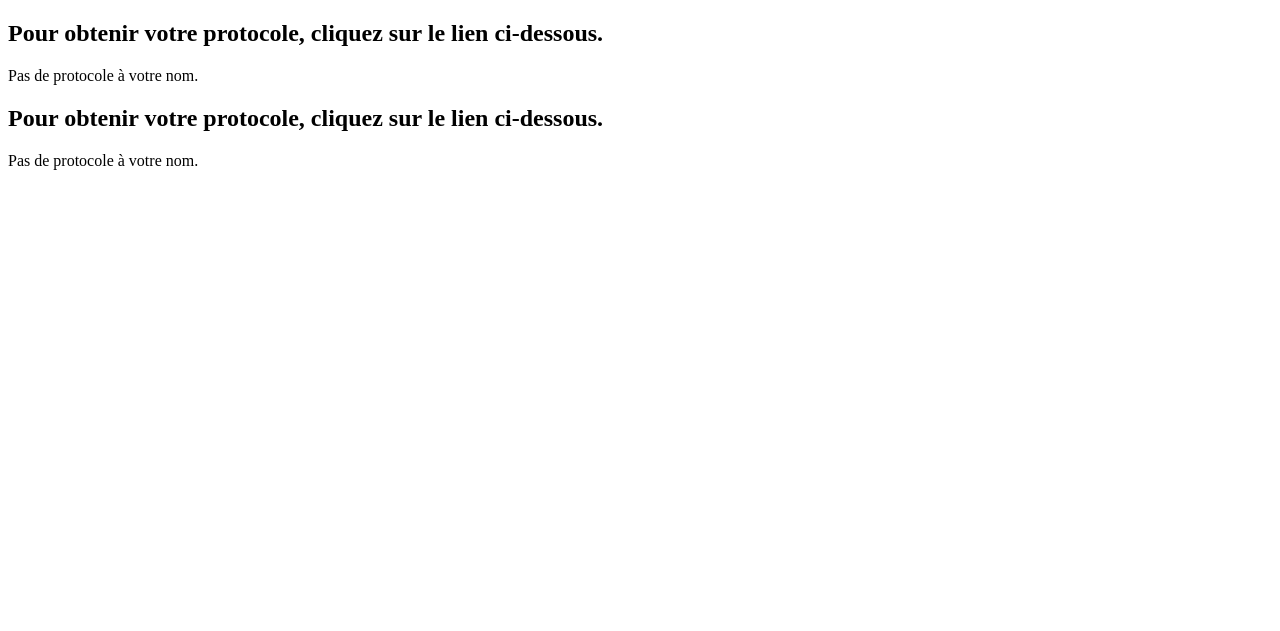
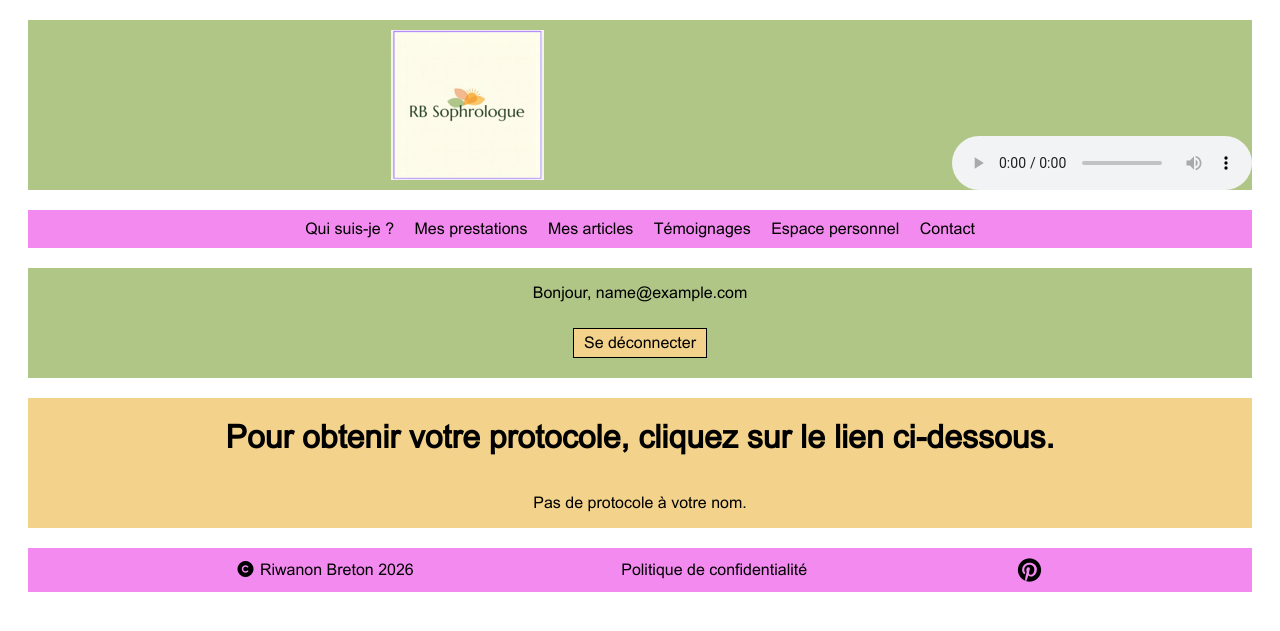
Before and after one commit to thibf-klt/RBS, a PHP site: page /index.php?action=protocol in a window 1280 px wide. Shown: the top 631 px of the page. Run offline with PHP 8.4, Linux system fonts and the light colour scheme; the visitor is signed in with stand-in values (Sample User, id 1); data that the repository does not hold is empty; style sheets or scripts are compiled from the project's sources.

Commit message:
deconnection

```diff
--- a/app/router.php
+++ b/app/router.php
@@ -1,54 +1,80 @@
 <?php
 class Route {
-    public function redirectTowards (string $action="welcome"): void {
+
+    // Pages where a connection is needed
+    private array $protected = [
+        'exercise',
+        'protocol',
+        'personalSpace',
+        'updatePost',
+        'post'
+    ];
+
+    private function checkSession(): void {
+        if (!isset($_SESSION['email'])) {
+            header('Location: index.php?action=connexion');
+            exit;
+        }
+    }
+
+    public function redirectTowards(string $action = "welcome"): void {
+
+        // Check the session if the page is protected
+        if (in_array($action, $this->protected)) {
+            $this->checkSession();
+        }
+
         switch ($action) {
-        case 'welcome';
+            case 'welcome':
                 require ROOT . "/controller/welcome.php";
                 break;
-        case 'exercise';
+            case 'exercise':
                 require ROOT . "/controller/exercise.php";
                 break;
-        case 'testimony';
+            case 'testimony':
                 require ROOT . "/controller/testimony.php";
                 break;
-        case 'protocol';
+            case 'protocol':
                 require ROOT . "/controller/protocol.php";
                 break;
-        case 'post';
+            case 'post':
                 require ROOT . "/controller/post.php";
                 break;
-        case 'connexion';
+            case 'connexion':
                 require ROOT . "/controller/connexion.php";
                 break;
-        case 'service';
+            case 'service':
                 require ROOT . "/controller/service.php";
                 break;
-        case 'updatePost';
+            case 'updatePost':
                 require ROOT . "/controller/updatePost.php";
                 break;
-        case 'presentation';
+            case 'presentation':
                 require ROOT . "/controller/presentation.php";
                 break;
-        case 'prestation';
+            case 'prestation':
                 require ROOT . "/controller/prestation.php";
                 break;
-        case 'authentification';
+            case 'authentification':
                 require ROOT . "/controller/authentification.php";
                 break;
-        case 'contact';
+            case 'contact':
                 require ROOT . "/controller/contact.php";
                 break;
-        case 'individual';
+            case 'individual':
                 require ROOT . "/controller/individual.php";
                 break;
-        case 'entreprise';
+            case 'entreprise':
                 require ROOT . "/controller/entreprise.php";
                 break;
-        case 'personalSpace';
+            case 'personalSpace':
                 require ROOT . "/controller/personalSpace.php";
                 break;
-        case 'confidentiality';
+            case 'confidentiality':
                 require ROOT . "/controller/confidentiality.php";
+                break;
+            case 'logout':
+                require ROOT . "/controller/welcome.php";
                 break;
             default:
                 require ROOT . "/controller/page404.php";
--- a/controller/protocol.php
+++ b/controller/protocol.php
@@ -1,18 +1,20 @@
 <?php
-session_start();
 
 // check if user is logged on
 if (!isset($_SESSION['idUser'])) {
-    header('Location: /login.php');
+    header('Location: /authentification.php');
     exit;
 }
 
+// call the view
+require_once ROOT . "/view/head.php";
+require_once ROOT . "/view/header.php";
+require_once ROOT . "/view/menu.php";
 require_once ROOT . "/model/protocol.php";
 
 // get the data
 $protocols = getProtocols($_SESSION['idUser']);
 
-// call the view
-include ROOT . "/view/protocol.php";
-
+require_once ROOT . "/view/protocol.php";
+require_once ROOT . "/view/footer.php";
 ?>
--- a/model/exercise.php
+++ b/model/exercise.php
@@ -9,9 +9,9 @@ function getExercises() {
         $req = $cnx->prepare("SELECT *
             FROM EXERCISE
             INNER JOIN USES USING (idEx)
-            INNER JOIN MEDIA USING (idEx)
-            INNER JOIN INSERT_ USING (idEx)
-            INNER JOIN PDF USING (idEx)");
+            INNER JOIN MEDIA USING (idMed)
+            INNER JOIN INSERTING USING (idEx)
+            INNER JOIN PDF USING (idPdf)");
         $req->execute();
         while ($exercise = $req->fetch(PDO::FETCH_ASSOC)) {
             $result[] = $exercise;
--- a/public/style/style.css
+++ b/public/style/style.css
@@ -156,7 +156,8 @@ a {
   font-size: medium;
   display: block;
   margin: auto;
-  margin-bottom: 20px;
+  margin-bottom: 10px;
+  margin-top: 10px;
 }
 
 /*********** post.php ****************/
@@ -269,12 +270,6 @@ a {
   margin: 20px;
 }
 
-.button {
-  background-color: #F3D28B;
-  margin-top: 8px;
-  border: 1px solid;
-}
-
 /************* individual.php-entreprise.php ***********/
 .frame {
   background-color: #F3D28B;
@@ -313,6 +308,10 @@ a {
   margin: 20px;
   display: flex;
   padding: 8px;
+  flex-direction: column;
+}
+#confidentiality h1 {
+  text-align: center;
 }
 
 /***************** personalSpace.php ************/
@@ -321,6 +320,13 @@ a {
   margin: 20px;
   display: flex;
   flex-direction: column;
+  text-align: center;
+}
+
+.buttons {
+  display: flex;
+  gap: 50px;
+  justify-content: center;
 }
 
 /************** page404.php *****************/
@@ -328,6 +334,25 @@ a {
   background-color: #F3D28B;
   margin: 20px;
   display: flex;
+}
+
+/**************** protocol.php ********************/
+.protocol {
+  background-color: #F3D28B;
+  margin: 20px;
+  display: flex;
+  flex-direction: column;
+  text-align: center;
+}
+
+/******************** logout *******************/
+.logout {
+  background-color: #B0C687;
+  margin: 20px;
+  display: flex;
+  flex-direction: column;
+  text-align: center;
+  padding-bottom: 10px;
 }
 
 /********************* media queries *********************/
--- a/public/style/style.scss
+++ b/public/style/style.scss
@@ -164,7 +164,8 @@ a {
     font-size: medium;
     display: block;
     margin: auto;
-    margin-bottom: 20px;
+    margin-bottom: 10px;
+    margin-top : 10px;
 }
 
 /*********** post.php ****************/
@@ -257,11 +258,6 @@ a {
     text-align: center;
     margin:20px;
 }
-.button {
-    background-color: $backYellow;
-    margin-top: 8px;
-    border: 1px solid;
-}
 /************* individual.php-entreprise.php ***********/
 .frame {
     @include backYellow;
@@ -294,16 +290,41 @@ a {
 #confidentiality {
     @include backGreen;
     padding: 8px;
+    flex-direction: column;
+
+    h1 {
+        text-align: center;
+    }
 }
 
 /***************** personalSpace.php ************/
 .perso {
     @include backYellow;
     flex-direction: column;
+    text-align: center;
+}
+.buttons {
+    display: flex;
+    gap: 50px;
+    justify-content: center;
 }
 /************** page404.php *****************/
 .oops {
     @include backYellow;
+}
+
+/**************** protocol.php ********************/
+.protocol {
+    @include backYellow;
+    flex-direction: column;
+    text-align: center;
+}
+/******************** logout *******************/
+.logout {
+    @include backGreen;
+    flex-direction: column;
+    text-align: center;
+    padding-bottom: 10px;
 }
 
 /********************* media queries *********************/
--- a/view/authentification.php
+++ b/view/authentification.php
@@ -15,11 +15,11 @@ if ( $_SERVER["SCRIPT_FILENAME"] == str_replace(DIRECTORY_SEPARATOR, '/',  __FIL
 <?php endif; ?>
 
     <form action="./?action=connexion" method="POST" class="form">
-        <label for="email">Votre email&nbsp;:&nbsp;&nbsp;&nbsp;&nbsp;&nbsp;&nbsp;&nbsp;&nbsp;&nbsp;&nbsp;&nbsp;</label>
+        <label for="email">Votre email&nbsp;:&nbsp;&nbsp;&nbsp;&nbsp;&nbsp;&nbsp;&nbsp;&nbsp;&nbsp;&nbsp;&nbsp;&nbsp;</label>
         <input type="text" name="email" placeholder="Email de connexion" required aria-label="Entrez votre email de connexion" aria-required="true"/><br />
         <label for="password">Votre mot de passe&nbsp;:</label>
         <input type="password" name="password" placeholder="Mot de passe"  required aria-label="Entrez votre mot de passe" aria-required="true"/><br />
-        <input type="submit" aria-label="bouton de connexion" class="button"/>
+        <input type="submit" aria-label="bouton de connexion" class="buttonService"/>
 
     </form>
     <br />
--- a/view/protocol.php
+++ b/view/protocol.php
@@ -1,15 +1,16 @@
-<!DOCTYPE html>
-<html lang="fr">
-<head>
-    <meta charset="UTF-8">
-    <meta name="viewport" content="width=device-width, initial-scale=1.0">
-    <title>Protocoles</title>
-</head>
-<body>
-    <h2>Pour obtenir votre protocole, cliquez sur le lien ci-dessous.</h2>
+<div class="logout">
+<?php if (isset($_SESSION['email'])): ?>
+    <p>Bonjour, <?= htmlspecialchars($_SESSION['email']) ?></p>
+    <a href="index.php?action=logout">
+        <button class="buttonService">Se déconnecter</button>
+    </a>
+<?php endif; ?>
+</div>
+<div class="protocol">
+    <h1>Pour obtenir votre protocole, cliquez sur le lien ci-dessous.</h1>
 
     <?php if (!empty($protocols)) : ?>
-
+            <thead>
                 <tr>
                     <?php foreach (array_keys($protocols[0]) as $colonne) : ?>
                         <th><?= htmlspecialchars($colonne) ?></th>
@@ -29,6 +30,6 @@
     <?php else : ?>
         <p>Pas de protocole à votre nom.</p>
     <?php endif; ?>
-
+</div>
 </body>
 </html>
```
Also changed, not shown: controller/exercise.php (+5 -3 lines), view/exercise.php (+1 -8 lines), view/personalSpace.php (+17 -7 lines), 1 other file. Lines whose indentation alone changed are shown as unchanged.
